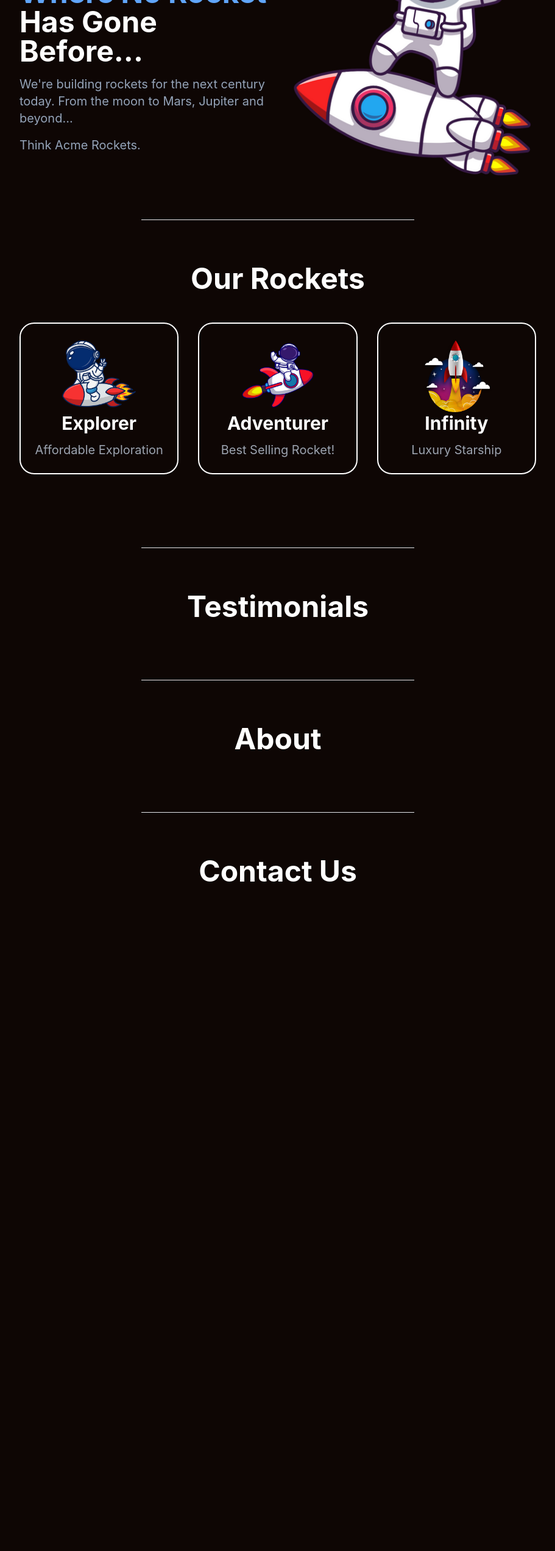
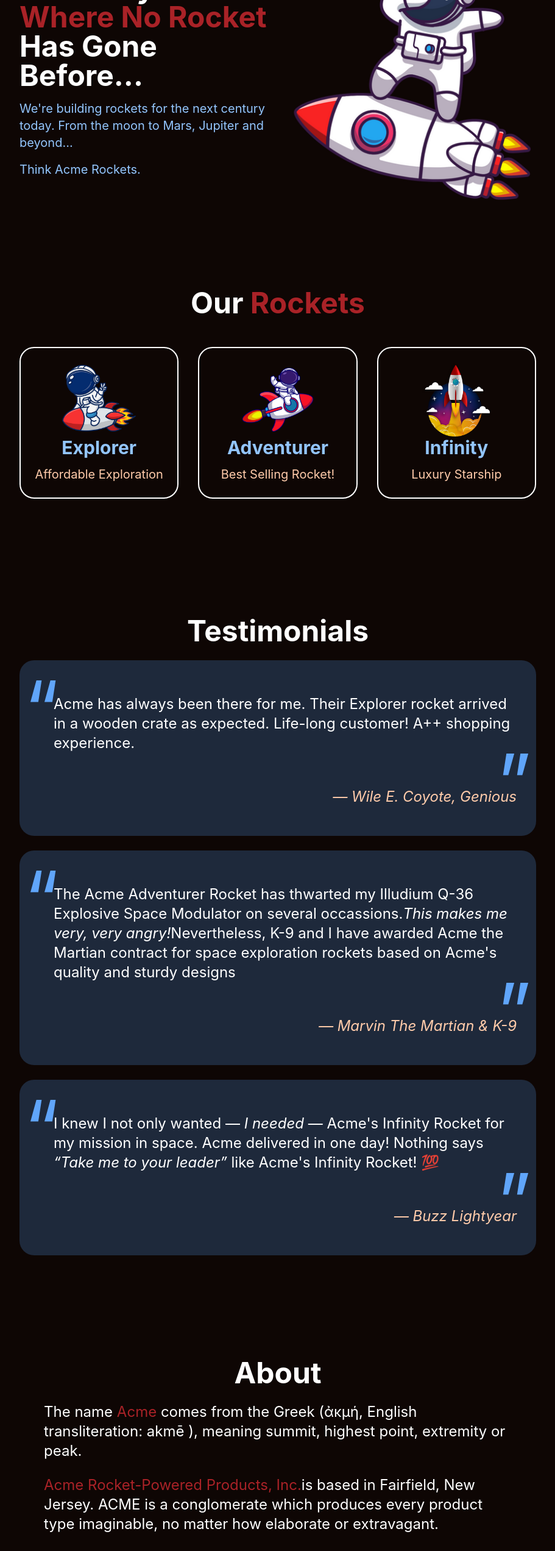
Before and after one commit to Levan-D/AcmeTailwind, a React (Vite) app: page / in a window 1280 px wide. Shown: the part 200-2744 px from the top of the page at 61% size, without its empty margins (184-1095 px from the left). Before the commit the page ends 1749 px from the top, so only its background shows below. Built offline with nearby package versions, Linux system fonts and the light colour scheme.

Commit message:
almost there

```diff
--- a/src/App.tsx
+++ b/src/App.tsx
@@ -5,6 +5,7 @@
 import Testimonials from "./components/Testimonials";
 import Contact from "./components/Contact";
 import About from "./components/About";
+import Footer from "./components/Footer";
 
 function App() {
   return (
@@ -12,15 +13,16 @@
       <Navbar />
       <main className="max-w-4xl mx-auto">
         <Hero />
-        <hr className="mx-auto w-1/2" />
+        <hr className="mx-auto w-1/2 h-px border-0 dark:bg-ACMEWhite" />
         <Rockets />
-        <hr className="mx-auto w-1/2" />
+        <hr className="mx-auto w-1/2 h-px border-0 dark:bg-ACMEWhite" />
         <Testimonials />
-        <hr className="mx-auto w-1/2" />
+        <hr className="mx-auto w-1/2 h-px border-0 dark:bg-ACMEWhite" />
         <About />
-        <hr className="mx-auto w-1/2" />
+        <hr className="mx-auto w-1/2 h-px border-0 dark:bg-ACMEWhite" />
         <Contact />
       </main>
+      <Footer />
     </div>
   );
 }
--- a/src/components/About.tsx
+++ b/src/components/About.tsx
@@ -2,10 +2,25 @@
 
 const About = () => {
   return (
-    <section id="rockets" className="p-6 my-12">
+    <section id="about" className="p-6 my-12">
       <h2 className="text-4xl font-bold text-center sm:text-5xl mb-6 text-white">
         About
       </h2>
+      <p className="text-xl sm:text-2xl mb-6 max-w-3xl m-auto">
+        The name <span className="text-ACMERed">Acme</span> comes from the Greek
+        &#40;ἀκμή, English transliteration: akmē &#41;, meaning summit, highest
+        point, extremity or peak.
+      </p>
+      <p className="text-xl sm:text-2xl mb-6 max-w-3xl  m-auto">
+        <span className="text-ACMERed">Acme Rocket-Powered Products, Inc.</span>
+        is based in Fairfield, New Jersey. ACME is a conglomerate which produces
+        every product type imaginable, no matter how elaborate or extravagant.
+      </p>
+      <p className="text-xl sm:text-2xl max-w-3xl  m-auto">
+        Acme delivery service is second to none; you can merely drop an order
+        into a mailbox or enter an order on a website and have the product in
+        your hands within seconds.
+      </p>
     </section>
   );
 };
--- a/src/components/Contact.tsx
+++ b/src/components/Contact.tsx
@@ -2,10 +2,41 @@
 
 const Contact = () => {
   return (
-    <section id="rockets" className="p-6 my-12">
-      <h2 className="text-4xl font-bold text-center sm:text-5xl mb-6 text-white">
+    <section id="contact" className="p-6 my-12">
+      <h2 className="text-3xl font-bold text-center sm:text-5xl mb-6 text-white">
         Contact Us
       </h2>
+      <form
+        action=""
+        className="max-w-2xl mx-auto text-2xl sm:text-3xl flex flex-col items-left gap-4"
+      >
+        <label>Subject:</label>
+        <input
+          type="text"
+          id="subject"
+          autoComplete="off"
+          name="subject"
+          required
+          minLength={3}
+          maxLength={60}
+          placeholder="Your Subject"
+          className="w-full text-black text-2xl sm:text-3xl p-3 rounded-xl border border-solid border-slate-900 dark:border-none"
+        />
+        <label>Message:</label>
+        <textarea
+          name="message"
+          autoComplete="off"
+          id="message"
+          cols={30}
+          rows={10}
+          placeholder="Your Message"
+          required
+          className="w-full text-black text-2xl sm:text-3xl p-3 rounded-xl border border-solid border-slate-900 dark:border-none"
+        ></textarea>
+        <button className="bg-blue-400 hover:bg-blue-600 active:bg-blue-700 text-white p-3  rounded-xl border border-solid border-slate-900 dark:border-none w-auto sm:w-48">
+          Submit
+        </button>
+      </form>
     </section>
   );
 };
--- /dev/null
+++ b/src/components/Footer.tsx
@@ -0,0 +1,45 @@
+import React from "react";
+
+const Footer = () => {
+  return (
+    <footer className="bg-ACMERed">
+      <section className="max-w-4xl mx-auto p-8 flex flex-col sm:flex-row sm:justify-between mt-16">
+        <address>
+          <h2>Acme Rocket-Powered Products, Inc.</h2>
+          <div>
+            555 Astro Way<br></br>
+            Fairfield, New Jersey 12345-5555<br></br>
+            Email:
+            <a href="mailto:inquiries@acmerockets.com">
+              Inquires@AcmeRockets.com
+            </a>
+            <br></br>
+            Phone: <a href="tel:+15555555555">(555) 555-5555</a>
+          </div>
+        </address>
+        <nav className="hidden md:flex flex-col gap-2" aria-label="footer">
+          <a href="#rockets" className="hover:text-ACMEWhite">
+            Our Rockets
+          </a>
+          <a href="#testimonials" className="hover:text-ACMEWhite">
+            Testimonials
+          </a>
+          <a href="#about" className="hover:text-ACMEWhite">
+            About Us
+          </a>
+          <a href="#contact" className="hover:text-ACMEWhite">
+            Contact Us
+          </a>
+        </nav>
+        <div className="flex flex-col sm:gap-2">
+          <p className="text-right">
+            Copyright &copy; <span id="year">2022</span>
+          </p>
+          <p className="text-right">All Rights Reserved</p>
+        </div>
+      </section>
+    </footer>
+  );
+};
+
+export default Footer;
--- a/src/components/Hero.tsx
+++ b/src/components/Hero.tsx
@@ -5,18 +5,18 @@
   return (
     <section
       id="hero"
-      className="flex flex-col-reverse justify-center sm:flex-row p-6 items-center gap-8 mb-12"
+      className="flex flex-col-reverse justify-center sm:flex-row p-6 items-center gap-8 mb-12 sm:pt-16"
     >
       <article className="sm:w-1/2">
         <h2 className="max-w-md text-4xl font-bold text-center sm:text-5xl sm:text-left ">
-          We Boldy Go <span className="text-blue-400"> Where No Rocket </span>
+          We Boldy Go <span className="text-ACMERed"> Where No Rocket </span>
           Has Gone Before...
         </h2>
-        <p className="max-w-md text-xl mt-4 text-center sm:text-left text-slate-400">
+        <p className="max-w-md text-xl mt-4 text-center sm:text-left text-blue-300">
           We're building rockets for the next century today. From the moon to
           Mars, Jupiter and beyond...
         </p>
-        <p className="max-w-md text-xl mt-4 text-center sm:text-left text-slate-400">
+        <p className="max-w-md text-xl mt-4 text-center sm:text-left text-blue-300">
           Think Acme Rockets.
         </p>
       </article>
--- a/src/components/Navbar.tsx
+++ b/src/components/Navbar.tsx
@@ -4,7 +4,7 @@
 const Navbar = () => {
   const [menuVisibility, setMenuVisibility] = useState(false);
   return (
-    <nav className=" bg-ACMERed  p-2">
+    <nav className=" bg-ACMERed  p-2  sm:scroll-smooth">
       <div className="flex justify-between max-w-4xl m-auto items-center">
         <div className=" sm:m-0  m-auto">
           <a href="#hero">
@@ -13,7 +13,7 @@
         </div>
         <div className=" items-center hidden sm:flex">
           <div className="mr-6 font-semibold cursor-pointer text-ACMEWhite hover:text-white hover:border-b-2">
-            <a href="#rockets">Store</a>
+            <a href="#rockets">Rockets</a>
           </div>
           <div className="mr-6 font-semibold cursor-pointer text-ACMEWhite hover:text-white hover:border-b-2">
             <a href="#testimonials">Testimonials</a>
@@ -35,7 +35,7 @@
       {menuVisibility && (
         <div className=" text-center ">
           <div className="m-5 font-semibold text-ACMEWhite">
-            <a href="#rockets">Store</a>
+            <a href="#rockets">Rockets</a>
           </div>
           <div className="m-5 font-semibold text-ACMEWhite">
             <a href="#testimonials">Testimonials</a>
--- a/src/components/Rockets.tsx
+++ b/src/components/Rockets.tsx
@@ -7,27 +7,27 @@
   return (
     <section id="rockets" className="p-6 my-12">
       <h2 className="text-4xl font-bold text-center sm:text-5xl mb-6 text-white">
-        Our Rockets
+        Our <span className="text-ACMERed">Rockets</span>
       </h2>
-      <ul className="list-none mx-auto my-12 flex flex-col sm:flex-row items-center gap-8">
+      <ul className="list-none mx-auto my-12 flex text-blue-300 flex-col sm:flex-row items-center gap-8">
         <li className="flex flex-col items-center rounded-3xl px-2 border-2 border-white w-2/3 sm:w-5/6 py-6">
           <img className="w-1/2 " src={rocketMan} alt="" />
           <h3 className="text-3xl text-center   font-bold">Explorer</h3>
-          <p className="text-xl text-center text-gray-400 pt-3">
+          <p className="text-xl text-center text-ACMEWhite pt-3">
             Affordable Exploration
           </p>
         </li>
-        <li className="flex flex-col items-center rounded-3xl px-2 border-2 border-white w-2/3 sm:w-5/6 py-6">
+        <li className="flex flex-col items-center text-blue-300 rounded-3xl px-2 border-2 border-white w-2/3 sm:w-5/6 py-6">
           <img className="w-1/2 " src={rocketride} alt="" />
           <h3 className="text-3xl text-center   font-bold">Adventurer</h3>
-          <p className="text-xl text-center text-gray-400 pt-3">
+          <p className="text-xl text-center text-ACMEWhite pt-3">
             Best Selling Rocket!
           </p>
         </li>
-        <li className="flex flex-col items-center rounded-3xl px-2 border-2 border-white w-2/3 sm:w-5/6 py-6">
+        <li className="flex flex-col items-center text-blue-300 rounded-3xl px-2 border-2 border-white w-2/3 sm:w-5/6 py-6">
           <img className="w-1/2 " src={rocketLaunch} alt="" />
           <h3 className="text-3xl text-center   font-bold">Infinity</h3>
-          <p className="text-xl text-center text-gray-400 pt-3">
+          <p className="text-xl text-center text-ACMEWhite pt-3">
             Luxury Starship
           </p>
         </li>
--- a/src/components/Testimonials.tsx
+++ b/src/components/Testimonials.tsx
@@ -2,10 +2,50 @@
 
 const Testimonials = () => {
   return (
-    <section id="rockets" className="p-6 my-12">
+    <section id="testimonials" className="p-6 my-12">
       <h2 className="text-4xl font-bold text-center sm:text-5xl mb-6 text-white">
         Testimonials
       </h2>
+      <figure className="m2-12 mb-6">
+        <blockquote className="bg-slate-800 pl-14 pr-8 py-12 rounded-3xl relative">
+          <p className="text-2xl sm:text3xl text-left mt-2 text-white before:content-['\201C'] before:absolute before:top-2 before:left-0 before:text-9xl   before:text-blue-400  after:text-blue-400 before:transform before:translate-x-2 before:translate-y-2 after:content-['\201D'] after:absolute after:bottom-8 after:right-4 after:text-9xl after:transform after:translate-x-2 after:translate-y-2">
+            Acme has always been there for me. Their Explorer rocket arrived in
+            a wooden crate as expected. Life-long customer! A++ shopping
+            experience.
+          </p>
+          <figcaption className="italic text-xl sm:text-2xl text-right mt-2 text-ACMEWhite pt-12">
+            &#8212; Wile E. Coyote, Genious
+          </figcaption>
+        </blockquote>
+      </figure>
+      <figure className="m2-12 mb-6">
+        <blockquote className="bg-slate-800 pl-14 pr-8 py-12 rounded-3xl relative">
+          <p className="text-2xl sm:text3xl text-left mt-2 text-white before:content-['\201C'] before:absolute before:top-2 before:left-0 before:text-9xl   before:text-blue-400 after:text-blue-400 before:transform before:translate-x-2 before:translate-y-2 after:content-['\201D'] after:absolute after:bottom-8 after:right-4 after:text-9xl after:transform after:translate-x-2 after:translate-y-2">
+            The Acme Adventurer Rocket has thwarted my Illudium Q-36 Explosive
+            Space Modulator on several occassions.
+            <span className="italic">This makes me very, very angry!</span>
+            Nevertheless, K-9 and I have awarded Acme the Martian contract for
+            space exploration rockets based on Acme's quality and sturdy designs
+          </p>
+          <figcaption className="italic text-xl sm:text-2xl text-right mt-2 text-ACMEWhite pt-12">
+            &#8212; Marvin The Martian &amp; K-9
+          </figcaption>
+        </blockquote>
+      </figure>
+      <figure className="m2-12 mb-6">
+        <blockquote className="bg-slate-800 pl-14 pr-8 py-12 rounded-3xl relative">
+          <p className="text-2xl sm:text3xl text-left mt-2 text-white before:content-['\201C'] before:absolute before:top-2 before:left-0 before:text-9xl   before:text-blue-400 after:text-blue-400 before:transform before:translate-x-2 before:translate-y-2 after:content-['\201D'] after:absolute after:bottom-8 after:right-4 after:text-9xl after:transform after:translate-x-2 after:translate-y-2">
+            I knew I not only wanted &#8212;{" "}
+            <span className="italic">I needed</span> &#8212; Acme's Infinity
+            Rocket for my mission in space. Acme delivered in one day! Nothing
+            says <q className="italic">Take me to your leader</q> like Acme's
+            Infinity Rocket! 💯
+          </p>
+          <figcaption className="italic text-xl sm:text-2xl text-right mt-2 text-ACMEWhite pt-12">
+            &#8212; Buzz Lightyear
+          </figcaption>
+        </blockquote>
+      </figure>
     </section>
   );
 };
```
